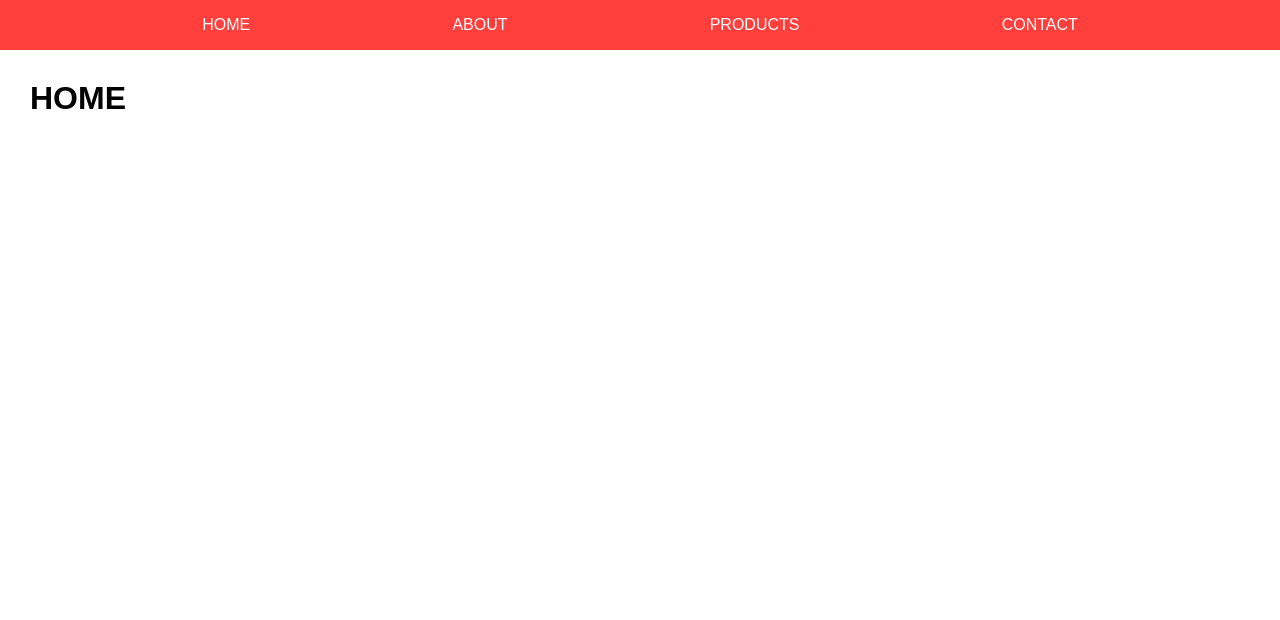
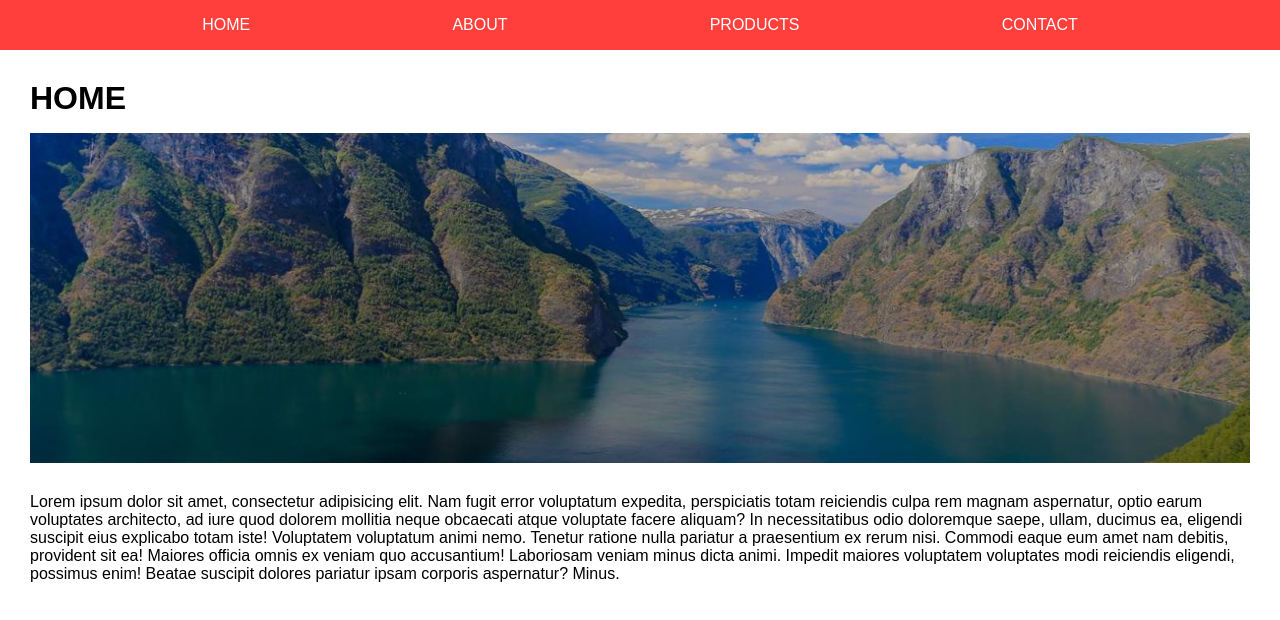
Before and after one commit to PJIceskull/MVC-Nav2, a website with bundled scripts: page index.html in a window 1280 px wide. Built offline with nearby package versions, Linux system fonts and the light colour scheme.

Commit message:
Added hero image to homepage

```diff
--- a/index.html
+++ b/index.html
@@ -17,6 +17,22 @@
 
     <div id="app">
       <h1>HOME</h1>
+
+      <div class="heroBanner"></div>
+
+      <p>
+        Lorem ipsum dolor sit amet, consectetur adipisicing elit. Nam fugit
+        error voluptatum expedita, perspiciatis totam reiciendis culpa rem
+        magnam aspernatur, optio earum voluptates architecto, ad iure quod
+        dolorem mollitia neque obcaecati atque voluptate facere aliquam? In
+        necessitatibus odio doloremque saepe, ullam, ducimus ea, eligendi
+        suscipit eius explicabo totam iste! Voluptatem voluptatum animi nemo.
+        Tenetur ratione nulla pariatur a praesentium ex rerum nisi. Commodi
+        eaque eum amet nam debitis, provident sit ea! Maiores officia omnis ex
+        veniam quo accusantium! Laboriosam veniam minus dicta animi. Impedit
+        maiores voluptatem voluptates modi reiciendis eligendi, possimus enim!
+        Beatae suscipit dolores pariatur ipsam corporis aspernatur? Minus.
+      </p>
     </div>
 
     <script src="lib/jquery-3.6.0.min.js"></script>
--- a/scss/structure.scss
+++ b/scss/structure.scss
@@ -28,3 +28,13 @@ p {
   border: 1px solid rgb(255, 63, 60);
   margin-top: 8px;
 }
+
+.heroBanner {
+  height: 330px;
+  background-image: linear-gradient(rgba(0, 0, 0, 0.2), rgba(0, 0, 0, 0.4)),
+    url(../images/fjord.jpg);
+  background-size: cover;
+  background-position: center;
+  background-repeat: no-repeat;
+  margin-bottom: 30px;
+}
```
Also changed, not shown: css/styles.css, images/fjord.jpg (added), 1 other file.
